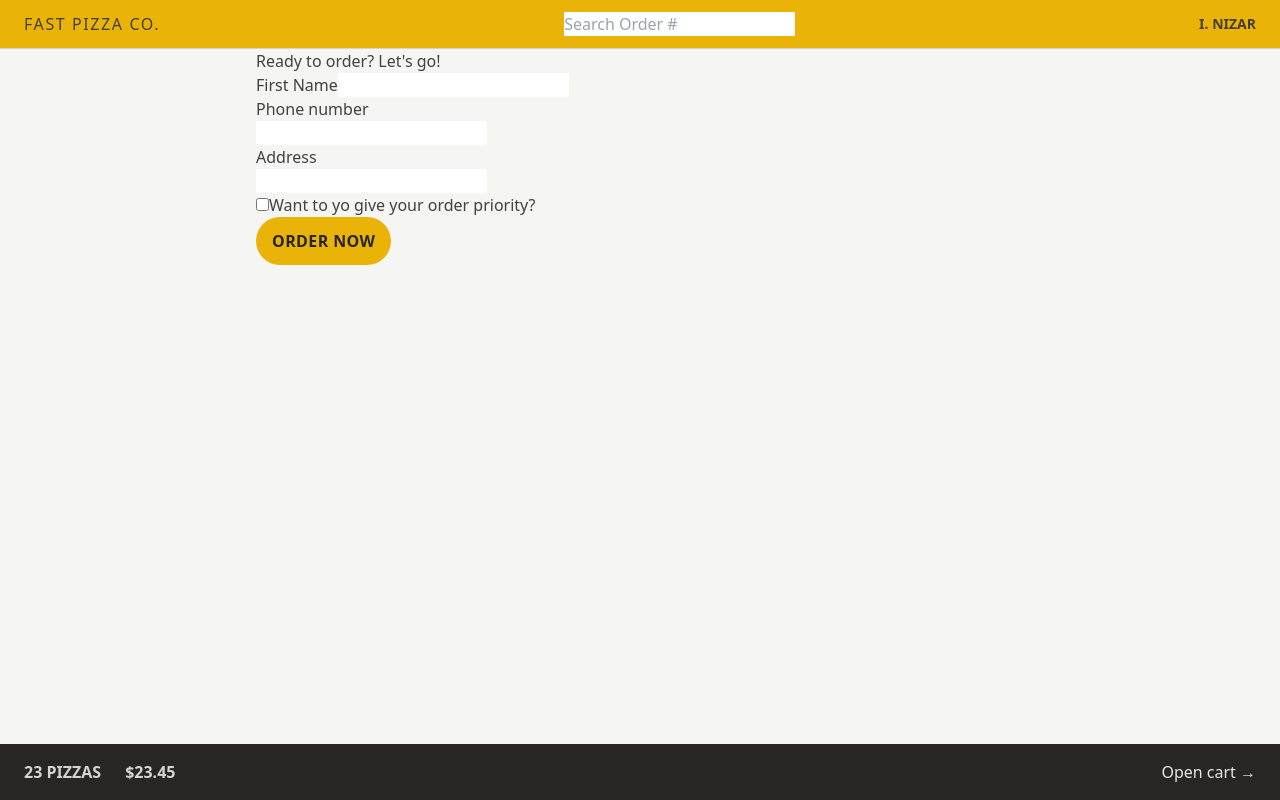
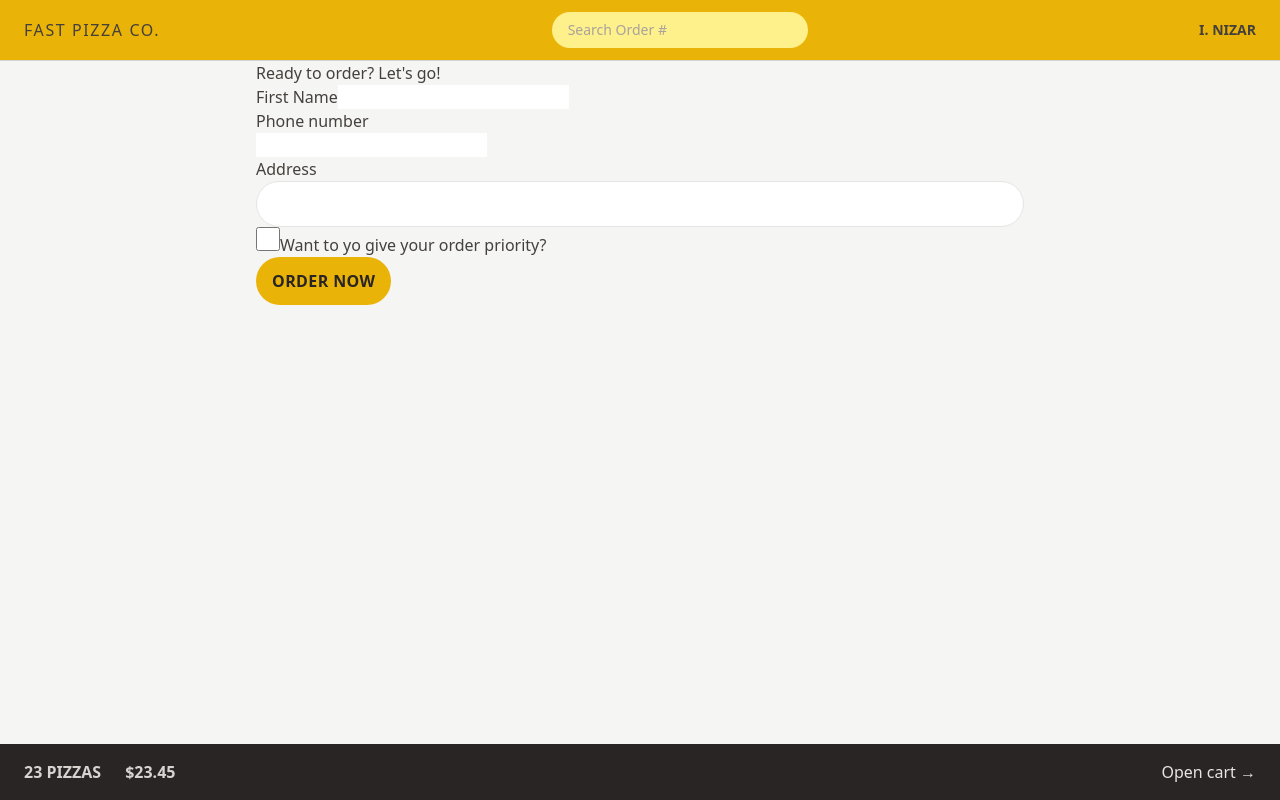
Before and after one commit to nizar-ing/fast-pizza, a React (Vite) app: page /order/new in a window 1280 px wide. Built offline with nearby package versions, Linux system fonts and the light colour scheme.

Commit message:
Styling Form elements.

```diff
--- a/src/features/order/CreateOrder.jsx
+++ b/src/features/order/CreateOrder.jsx
@@ -60,7 +60,13 @@
         <div>
           <label>Address</label>
           <div>
-            <input type="text" name="address" required />
+            <input
+              type="text"
+              name="address"
+              required
+              className="w-full rounded-full border border-stone-200 px-4 py-2 text-sm transition-all placeholder:text-stone-400
+               focus:outline-none focus:ring focus:ring-yellow-500 md:px-6 md:py-3"
+            />
           </div>
         </div>
         <div>
@@ -68,6 +74,8 @@
             type="checkbox"
             name="priority"
             id="priority"
+            className="h-6 w-6 accent-yellow-500 focus:outline-none focus:ring
+              focus:ring-yellow-400 focus:ring-offset-2"
             // value={withPriority}
             // onChange={(e) => setWithPriority(e.target.checked)}
           />
--- a/src/features/order/SearchOrder.jsx
+++ b/src/features/order/SearchOrder.jsx
@@ -1,22 +1,28 @@
-import {useState} from "react";
-import {useNavigate} from "react-router-dom";
+import { useState } from "react";
+import { useNavigate } from "react-router-dom";
 
 function SearchOrder() {
-    const [query, setQuery] = useState('');
+  const [query, setQuery] = useState("");
   const navigate = useNavigate();
 
   function handleSubmit(e) {
     e.preventDefault();
-        if(!query) return;
+    if (!query) return;
     navigate(`/order/${query}`);
     setQuery("");
   }
 
   return (
     <form onSubmit={handleSubmit}>
-            <input placeholder='Search Order #' value={query} onChange={(event) => setQuery(event.target.value)}/>
+      <input
+        placeholder="Search Order #"
+        value={query}
+        onChange={(event) => setQuery(event.target.value)}
+        className="w-28 rounded-full bg-yellow-200 px-4 py-2 text-sm transition-all duration-300 placeholder:text-stone-400 focus:outline-none focus:ring
+                       focus:ring-yellow-600 focus:ring-opacity-50 sm:w-64 sm:focus:w-72"
+      />
     </form>
-    )
+  );
 }
 
 export default SearchOrder;
```
Lines whose indentation alone changed are shown as unchanged.
